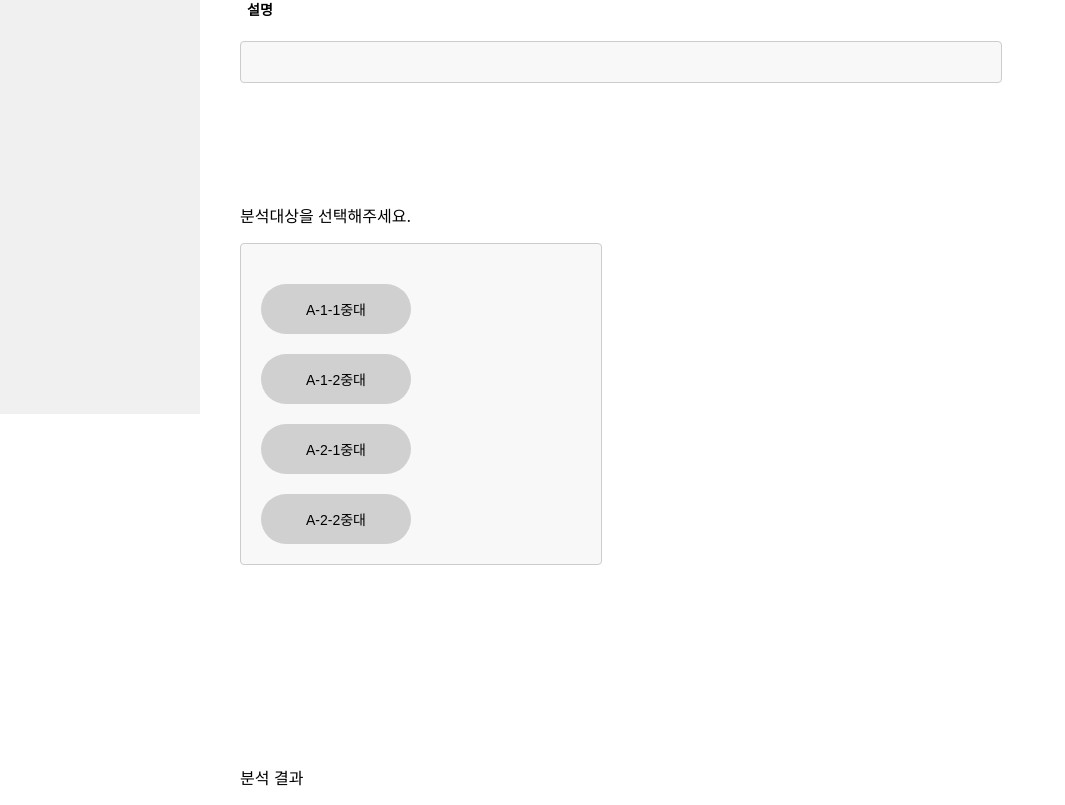
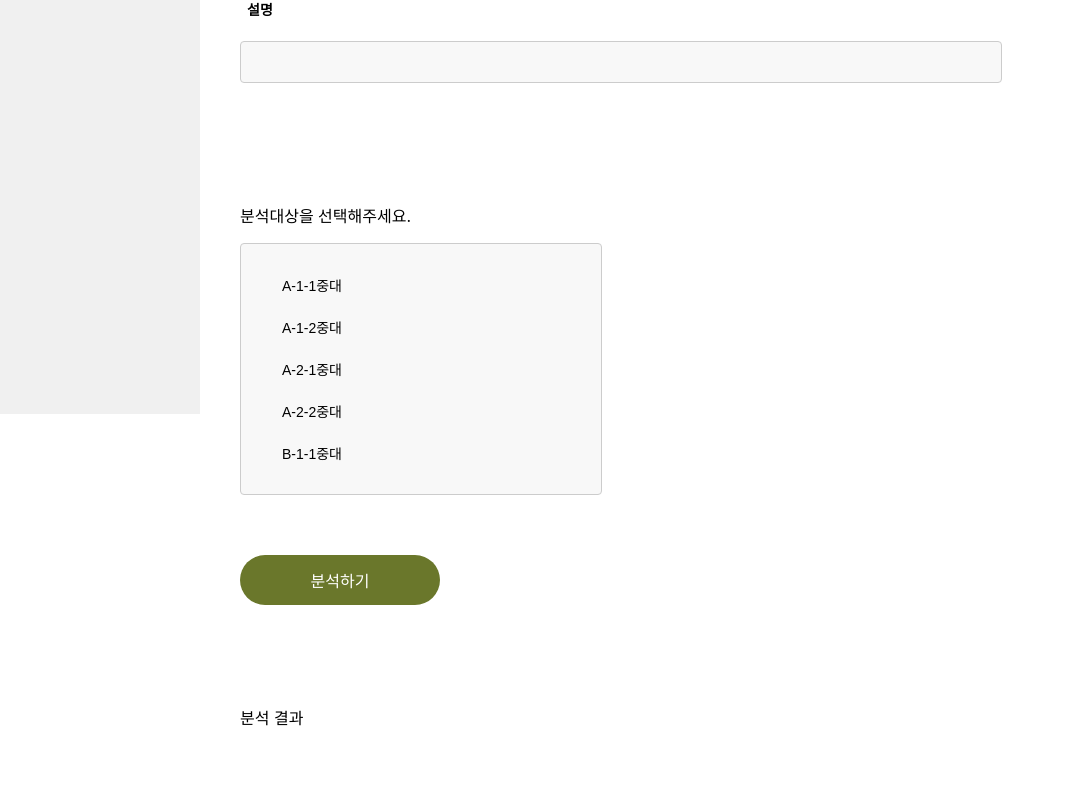
Before and after one commit to WarDataAnalysisModule/WDAM-frontEnd, a React (Create React App) app: page /analysis in a window 1280 px wide. Shown: the part 386-1191 px from the top of the page, without its empty margins (0-1065 px from the left). After the commit the page ends 1131 px from the top, so only its background shows below. Built offline with nearby package versions, Linux system fonts and the light colour scheme; sample sign-in values are in the browser's storage.

Commit message:
Feat: 분석 대상 버튼

```diff
--- a/src/component/page/Analysis.jsx
+++ b/src/component/page/Analysis.jsx
@@ -62,11 +62,12 @@ const ExplainFeature = [
     "부대 상태 및 지원 설명"
 ]
 
-const TestObject = [
+const TestObject = [ // api로 받아오는 걸로 바꿀 예정
     "A-1-1중대",
     "A-1-2중대",
     "A-2-1중대",
     "A-2-2중대",
+    "B-1-1중대"
 ]
 
 const ObjectContainer = styled.div`
@@ -82,6 +83,12 @@ font-size: 16px;
 //margin-left: 240px;
 //margin-top: 20px;
 width: calc(50% - 320px);
+`
+
+const Container3 = styled.div`
+    margin-left: 240px;
+    margin-top: -150px;
+    margin-bottom: 100px;
 `
 
 function Analysis(props) {
@@ -119,8 +126,8 @@ function Analysis(props) {
         ));
     }
     const renderObject = () => {
-        return TestObject.map((obj, index) => (
-            <Button type="file" title={TestObject[index]} key={index}/>
+        return TestObject.map((obj, index) => ( // 추후에 api로 해당 TestObject를 받아옴
+            <Button type="armyunit" title={TestObject[index]} key={index}/>
         ))
     }
 
@@ -164,8 +171,11 @@ function Analysis(props) {
         <ObjectContainer>
             {renderObject()}
         </ObjectContainer>
+        <Container3><Button title={"분석하기"}></Button></Container3>
+
+        <p style={{marginLeft: '240px', marginTop: '0px'}}>분석 결과</p>
+
         </div>
-        <p style={{marginLeft: '240px', marginTop: '0px'}}>분석 결과</p>
     </div>
     );
 }
--- a/src/component/ui/Button.jsx
+++ b/src/component/ui/Button.jsx
@@ -110,6 +110,20 @@ text-align: center; /* 텍스트를 가운데 정렬 */
 font-weight: bold;
 `
 
+const ArmyUnitButton = styled.button`
+background: transparent; /* 배경을 투명하게 설정 */
+border: 1px solid transparent; /* 테두리를 투명하게 설정 */
+color: black; /* 버튼 내의 글자색을 검정색으로 설정, 색상은 원하는 대로 변경 가능 */
+padding: 10px 20px; /* 버튼 내부의 패딩을 조정 */
+font-size: 14px; /* 글자 크기를 설정 */
+cursor: pointer; /* 마우스 오버 시 커서를 변경 */
+text-align: center; /* 텍스트를 가운데 정렬 */
+display: flex;
+//margin: auto; /* 자동으로 마진을 주어 수평 중앙 정렬 */
+justify-content: center;
+gap: 10px;
+`
+
 function Button(props) { // 모든 컴포넌트의 첫 글자가 대문자여야함 아니면 작동을 안함 (왜인지는 모르겠음)
     const { isSelected, key, type, title, onClick } = props;
     if (type === "disabled") {
@@ -133,6 +147,9 @@ function Button(props) { // 모든 컴포넌트의 첫 글자가 대문자여야
     else if (type === "explain") {
         return <ExplainButton onClick={onClick}>{title || "button"}</ExplainButton>
     }
+    else if (type === "armyunit") {
+        return <ArmyUnitButton isSelected={isSelected} key={key} onClick={onClick}>{title || "button"}</ArmyUnitButton>
+    }
     return <StyledButton onClick={onClick}>{title || "button"}</StyledButton>
 }
 
```
